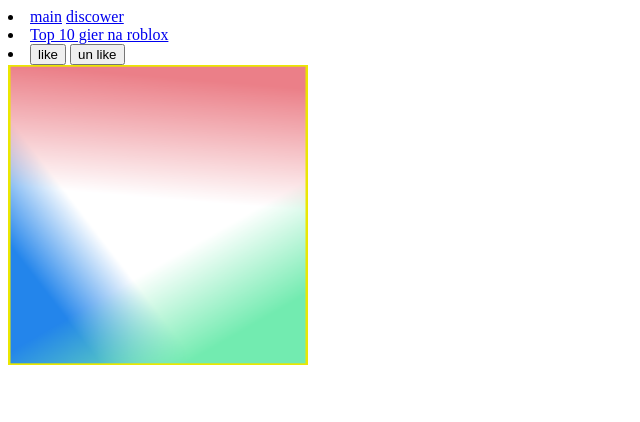
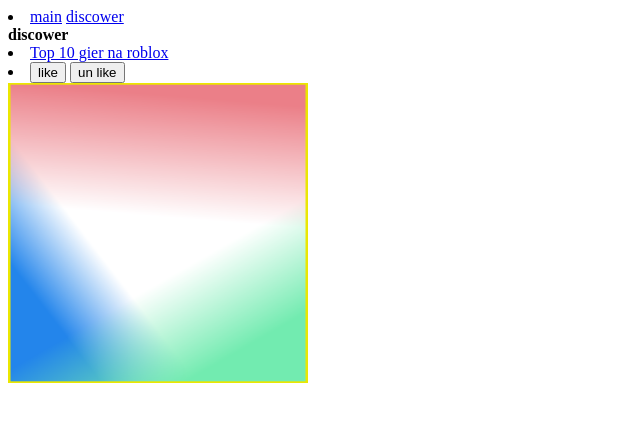
Before and after one commit to aresan2137/discower, a plain HTML site: page index.html in a window 1280 px wide. Shown: the whole page, without its empty margins (0-640 px from the left). Drawn offline with Linux system fonts and the light colour scheme.

Commit message:
Update index.html

```diff
--- a/index.html
+++ b/index.html
@@ -12,7 +12,7 @@
                     <a href="https://aresan2137.github.io/main/">main</a>
                     <a href="https://aresan2137.github.io/discower/">discower</a>
             </li>
-
+            <b>discower</b>
             <li>
                 <a href="https://aresan2137.github.io/main/">Top 10 gier na roblox</a>
             <li>
```
